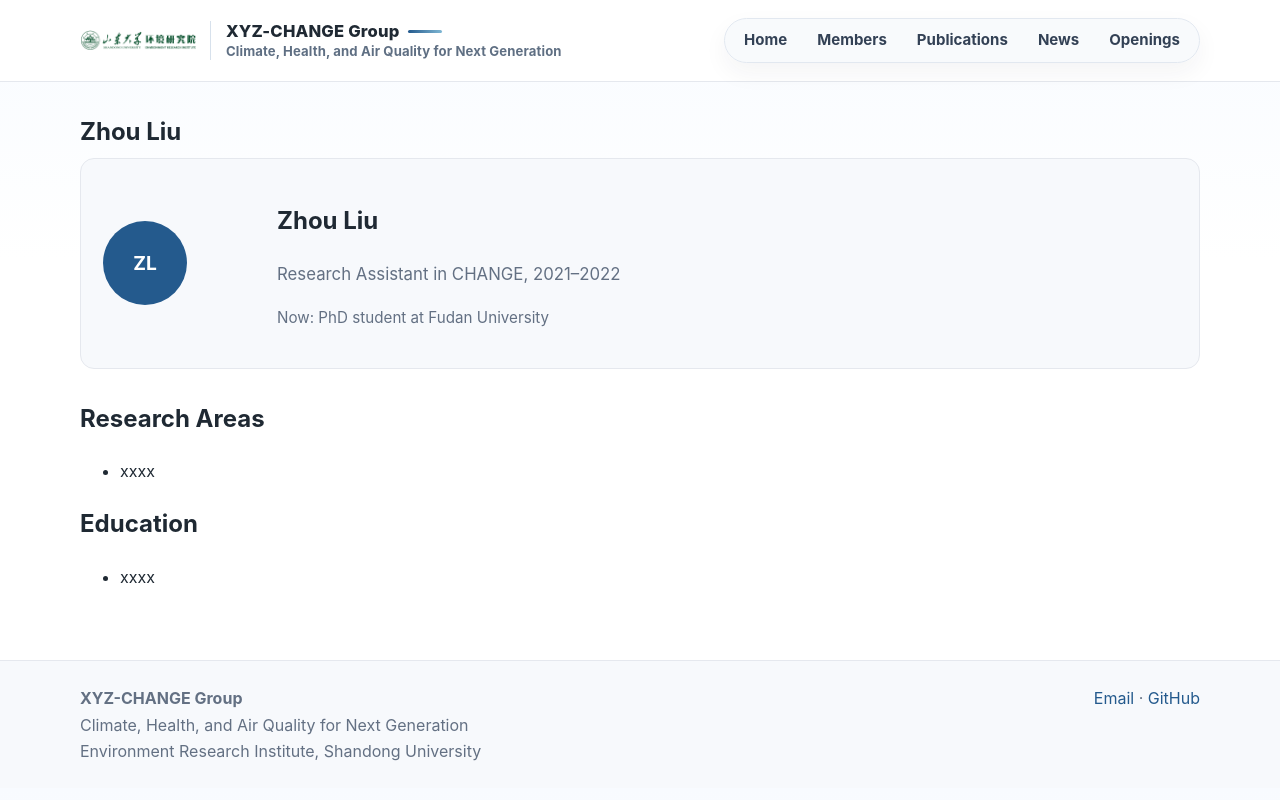
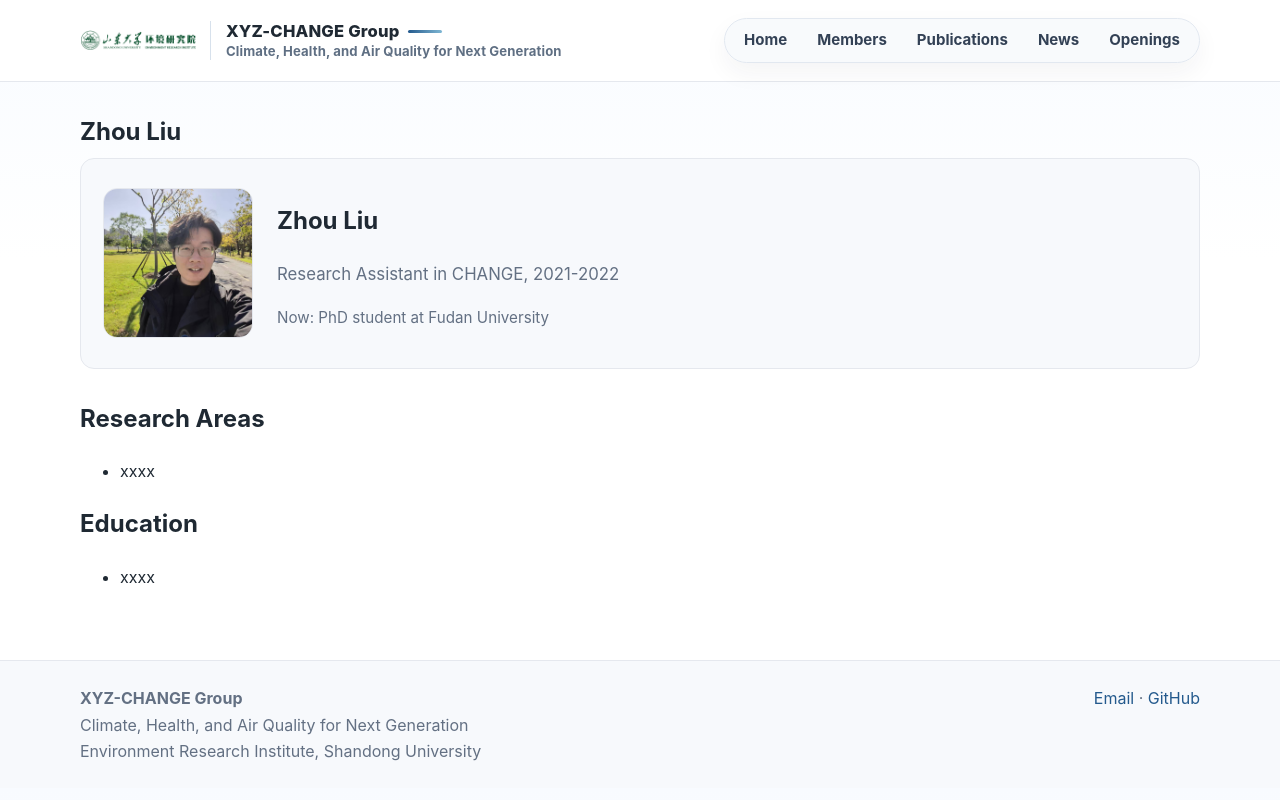
Before and after one commit to MuJSh/xyz_CHANGE, a Jekyll site: the page built from _pages/zhou-liu.md, in a window 1280 px wide. Shown: the top 800 px of the page. Built offline with Jekyll 4.4.1, drawn with Linux system fonts in a browser that asks for light colours.

Commit message:
Add profile photo for Zhou Liu

```diff
--- a/_pages/zhou-liu.md
+++ b/_pages/zhou-liu.md
@@ -5,10 +5,10 @@ permalink: /members/zhou-liu/
 ---
 
 <div class="profile-hero">
-  <div class="avatar">ZL</div>
+  <img class="profile-photo" src="{{ '/assets/img/news/LZ.jpg' | relative_url }}" alt="Zhou Liu">
   <div>
     <h1>Zhou Liu</h1>
-    <p class="profile-title">Research Assistant in CHANGE, 2021–2022</p>
+    <p class="profile-title">Research Assistant in CHANGE, 2021-2022</p>
     <p class="meta">Now: PhD student at Fudan University</p>
   </div>
 </div>
```
